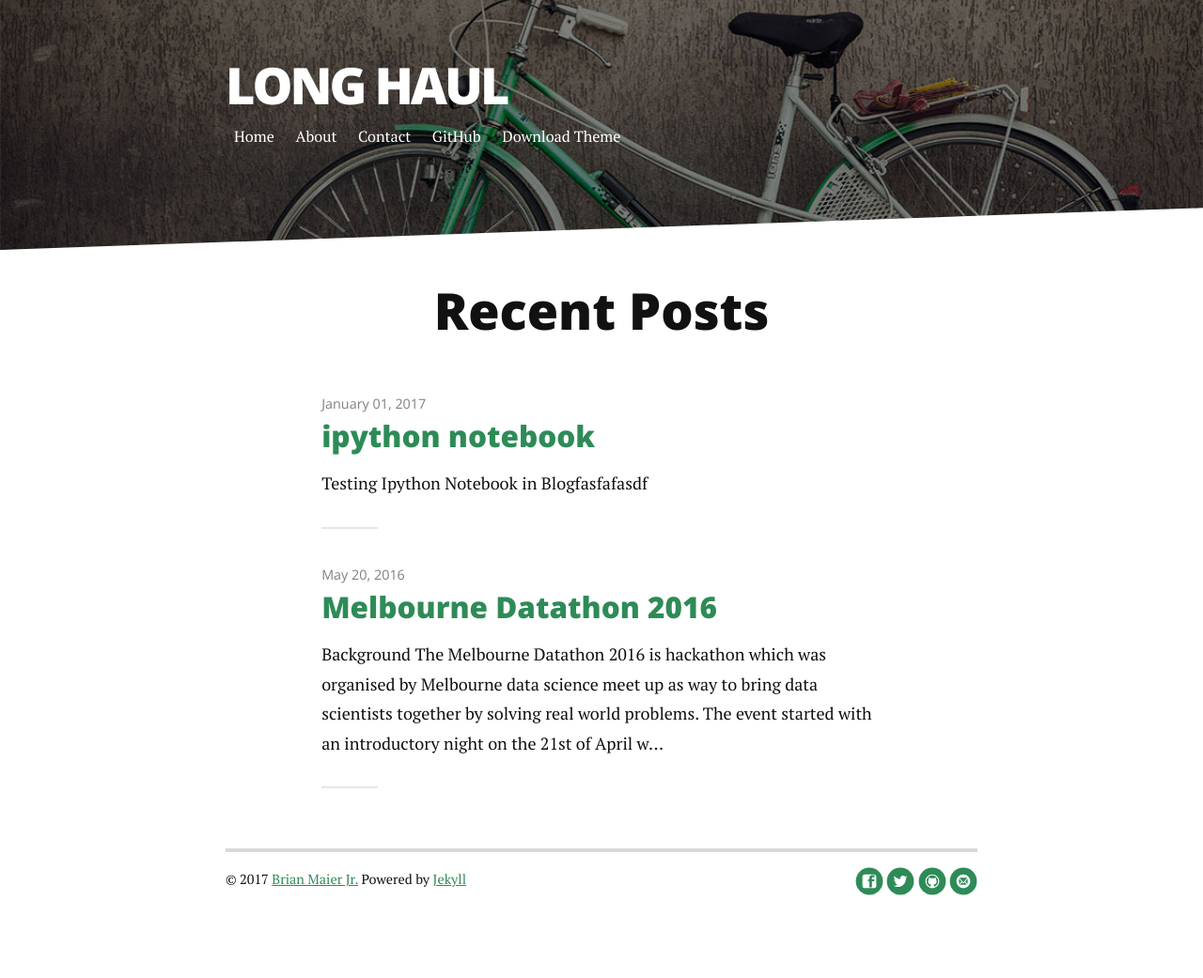
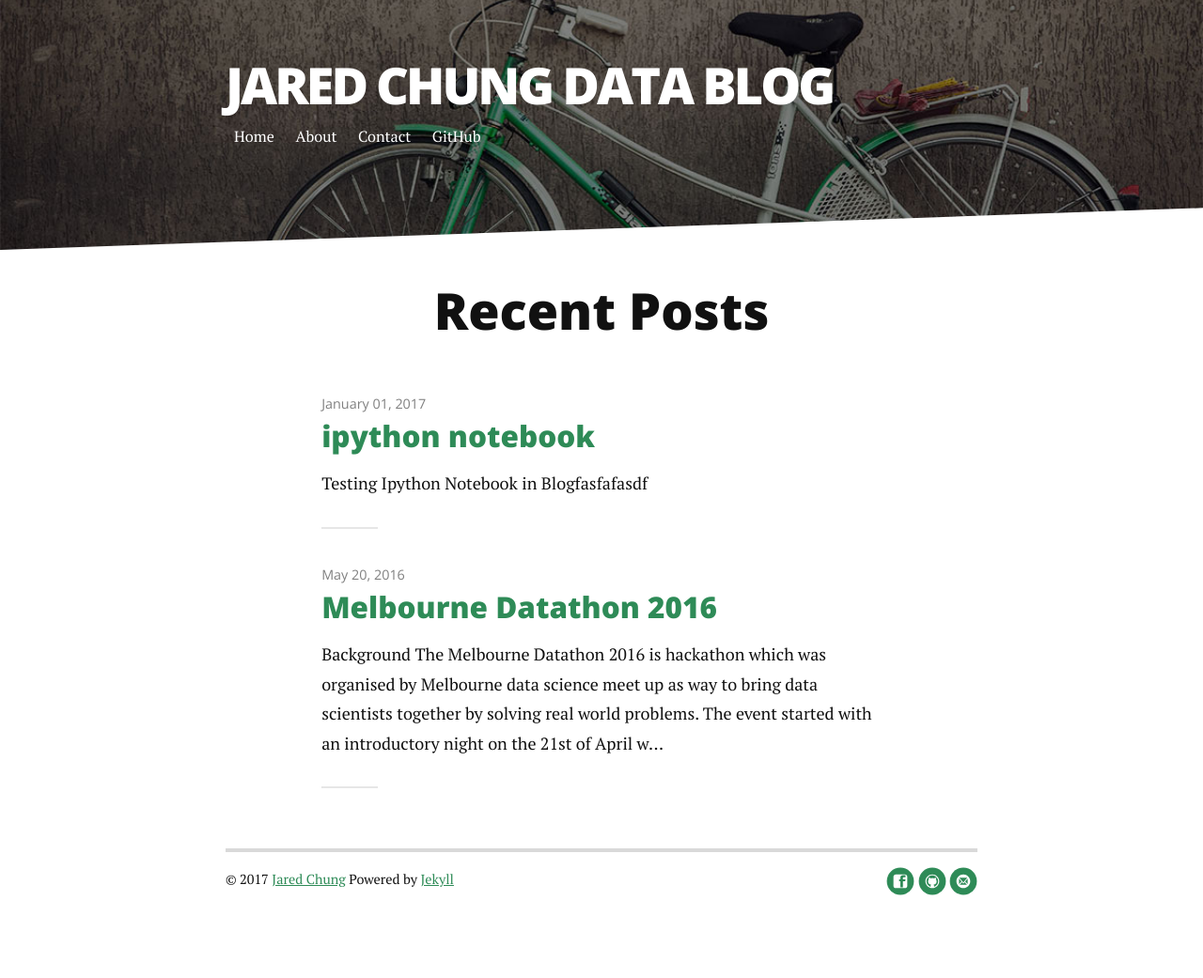
Before and after one commit to JaredChung/JaredChung.github.io, a Jekyll site: the page built from index.html, in a window 1280 px wide. Shown: the whole page at 94% size. Built offline with Jekyll 4.4.1, drawn with Linux system fonts in a browser that asks for light colours; nearby versions of some CDN libraries; the list of posts is cut into pages by our own code.

Commit message:
update file

```diff
--- a/_config.yml
+++ b/_config.yml
@@ -1,7 +1,7 @@
-title: Long Haul
+title: Jared Chung Data Blog
 description: Long Form Jekyll theme built with SASS / COMPASS / SUSY
 
-url: http://brianmaierjr.github.com/long-haul
+url: jaredchung.github.io
 baseurl: ""
 paginate_path: "blog/page:num/"
 permalink: blog/:title/
@@ -20,8 +20,7 @@ navigation:
    url: /contact
 
 social:
-   github: brianmaierjr
-   twitter: brianmaierjr
+   github: jaredchung
    facebook: brianmaierjr
    email: brimaidesigns@gmail.com
 
--- a/_includes/footer.html
+++ b/_includes/footer.html
@@ -1,6 +1,6 @@
 <div class="footer">
    <div class="container">
-      <p class="copy">&copy; {{ site.time | date: '%Y' }} <a href="http://brianmaierjr.com">Brian Maier Jr.</a> Powered by <a href="http://jekyllrb.com">Jekyll</a></p>
+      <p class="copy">&copy; {{ site.time | date: '%Y' }} <a href="jaredchung.github.io">Jared Chung</a> Powered by <a href="http://jekyllrb.com">Jekyll</a></p>
 
       <div class="footer-links">
          <ul class="noList">
--- a/_includes/header.html
+++ b/_includes/header.html
@@ -8,8 +8,8 @@
                      <a href="{{ link.url | prepend: site.baseurl }}">{{ link.title }}</a>
                  </li>
                  {% endfor %}
-                 <li> <a href="https://github.com/brianmaierjr/long-haul" target="_blank">GitHub</a></li>
-                 <li><a href="https://github.com/brianmaierjr/long-haul/archive/master.zip">Download Theme</a></li>
+                 <li> <a href="https://github.com/jaredchung" target="_blank">GitHub</a></li>
+
              </ul>
          </nav>
      </div>
--- a/index.html
+++ b/index.html
@@ -1,6 +1,6 @@
 ---
 layout: default
-title: Long Haul
+title: Jared Chung Data Blog
 ---
 
 <div class="home" id="home">
```
